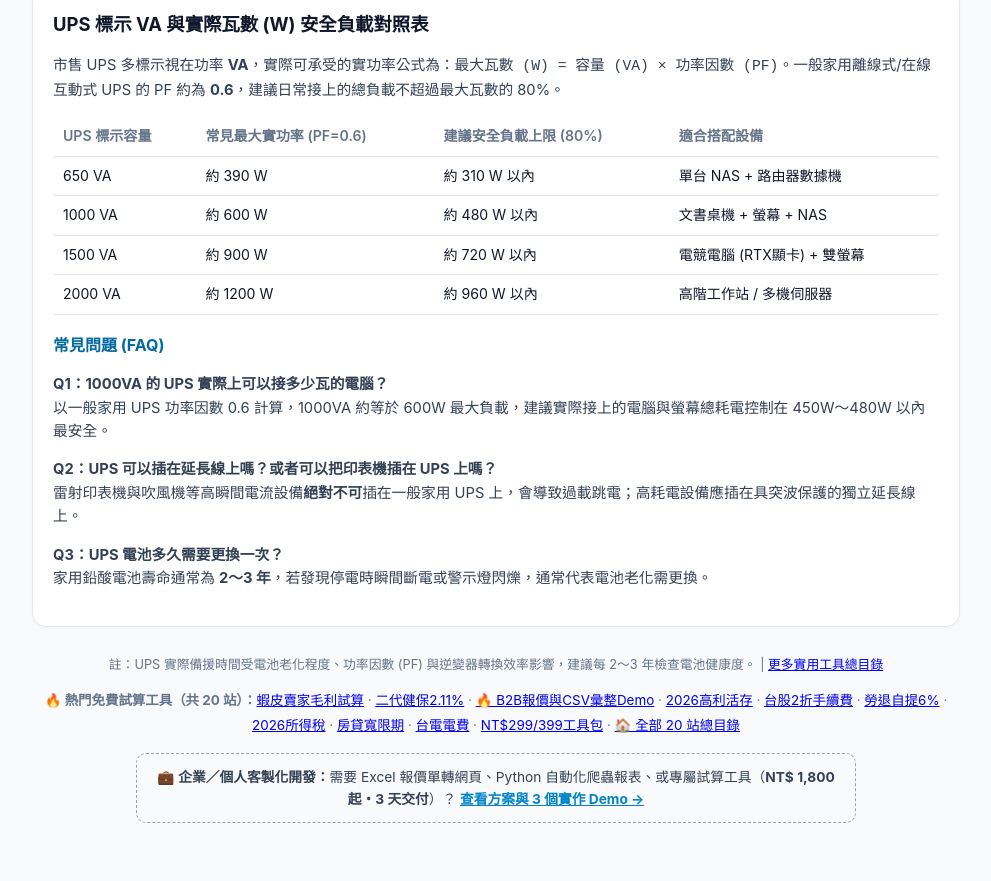
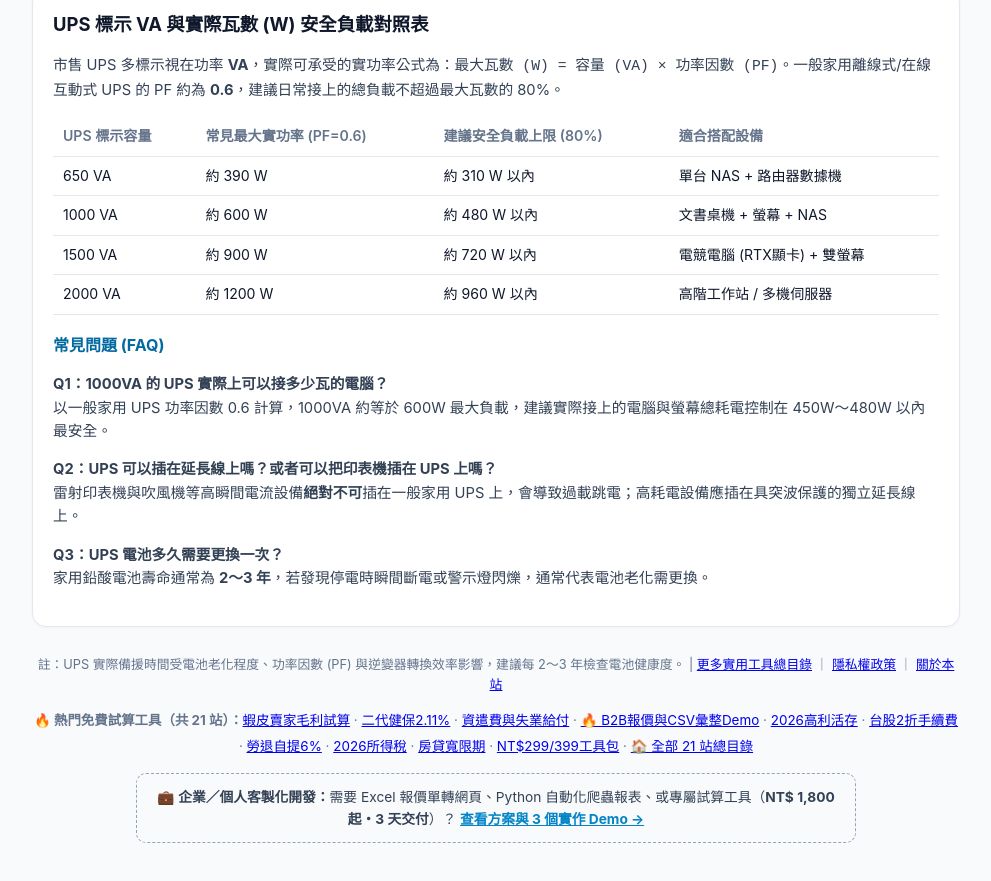
Before and after one commit to jimmycmhsieh0801-cloud/tw-ups-nas-calc, a plain HTML site: page index.html in a window 1280 px wide. Shown: the part 899-1780 px from the top of the page, without its empty margins (144-1135 px from the left). Drawn offline with Linux system fonts and the light colour scheme.

Commit message:
feat(0900): sync 21-site cross-nav, privacy/about links & copy summary

```diff
--- a/index.html
+++ b/index.html
@@ -175,8 +175,8 @@
 
 
         <footer>
-      <p>註：UPS 實際備援時間受電池老化程度、功率因數 (PF) 與逆變器轉換效率影響，建議每 2～3 年檢查電池健康度。 | <a href="https://jimmycmhsieh0801-cloud.github.io/">更多實用工具總目錄</a></p>
-      <div class="cross-nav" style="margin:12px auto;font-size:0.84rem;line-height:1.9;"><strong>🔥 熱門免費試算工具（共 20 站）：</strong><a href="https://jimmycmhsieh0801-cloud.github.io/tw-ecommerce-margin-calc/">蝦皮賣家毛利試算</a> · <a href="https://jimmycmhsieh0801-cloud.github.io/tw-nhi-supplement-calc/">二代健保2.11%</a> · <a href="https://jimmycmhsieh0801-cloud.github.io/demo-b2b-quote.html">🔥 B2B報價與CSV彙整Demo</a> · <a href="https://jimmycmhsieh0801-cloud.github.io/tw-bank-interest-calc/">2026高利活存</a> · <a href="https://jimmycmhsieh0801-cloud.github.io/tw-stock-fee-calc/">台股2折手續費</a> · <a href="https://jimmycmhsieh0801-cloud.github.io/tw-labor-pension-calc/">勞退自提6%</a> · <a href="https://jimmycmhsieh0801-cloud.github.io/tw-income-tax-calc/">2026所得稅</a> · <a href="https://jimmycmhsieh0801-cloud.github.io/tw-mortgage-calc/">房貸寬限期</a> · <a href="https://jimmycmhsieh0801-cloud.github.io/tw-power-calc/">台電電費</a> · <a href="https://jimmycmhsieh0801-cloud.github.io/services.html">NT$299/399工具包</a> · <a href="https://jimmycmhsieh0801-cloud.github.io/">🏠 全部 20 站總目錄</a></div>
+      <p>註：UPS 實際備援時間受電池老化程度、功率因數 (PF) 與逆變器轉換效率影響，建議每 2～3 年檢查電池健康度。 | <a href="https://jimmycmhsieh0801-cloud.github.io/">更多實用工具總目錄</a> ｜ <a href="https://jimmycmhsieh0801-cloud.github.io/privacy.html">隱私權政策</a> ｜ <a href="https://jimmycmhsieh0801-cloud.github.io/about.html">關於本站</a></p>
+      <div class="cross-nav" style="margin:12px auto;font-size:0.84rem;line-height:1.9;"><strong>🔥 熱門免費試算工具（共 21 站）：</strong><a href="https://jimmycmhsieh0801-cloud.github.io/tw-ecommerce-margin-calc/">蝦皮賣家毛利試算</a> · <a href="https://jimmycmhsieh0801-cloud.github.io/tw-nhi-supplement-calc/">二代健保2.11%</a> · <a href="https://jimmycmhsieh0801-cloud.github.io/tw-severance-calc/">資遣費與失業給付</a> · <a href="https://jimmycmhsieh0801-cloud.github.io/demo-b2b-quote.html">🔥 B2B報價與CSV彙整Demo</a> · <a href="https://jimmycmhsieh0801-cloud.github.io/tw-bank-interest-calc/">2026高利活存</a> · <a href="https://jimmycmhsieh0801-cloud.github.io/tw-stock-fee-calc/">台股2折手續費</a> · <a href="https://jimmycmhsieh0801-cloud.github.io/tw-labor-pension-calc/">勞退自提6%</a> · <a href="https://jimmycmhsieh0801-cloud.github.io/tw-income-tax-calc/">2026所得稅</a> · <a href="https://jimmycmhsieh0801-cloud.github.io/tw-mortgage-calc/">房貸寬限期</a> · <a href="https://jimmycmhsieh0801-cloud.github.io/services.html">NT$299/399工具包</a> · <a href="https://jimmycmhsieh0801-cloud.github.io/">🏠 全部 21 站總目錄</a></div>
   <div class="lead-box" style="margin:14px auto 8px;padding:12px 14px;border:1px dashed #94a3b8;border-radius:10px;background:#f8fafc;max-width:720px;font-size:0.86rem;color:#334155;">💼 <strong>企業／個人客製化開發：</strong>需要 Excel 報價單轉網頁、Python 自動化爬蟲報表、或專屬試算工具（<strong>NT$ 1,800 起・3 天交付</strong>）？ <a class="lead-cta" href="https://jimmycmhsieh0801-cloud.github.io/services.html" style="color:#0284c7;font-weight:700;text-decoration:underline;">查看方案與 3 個實作 Demo →</a></div>
     </footer>
   </div>
```
